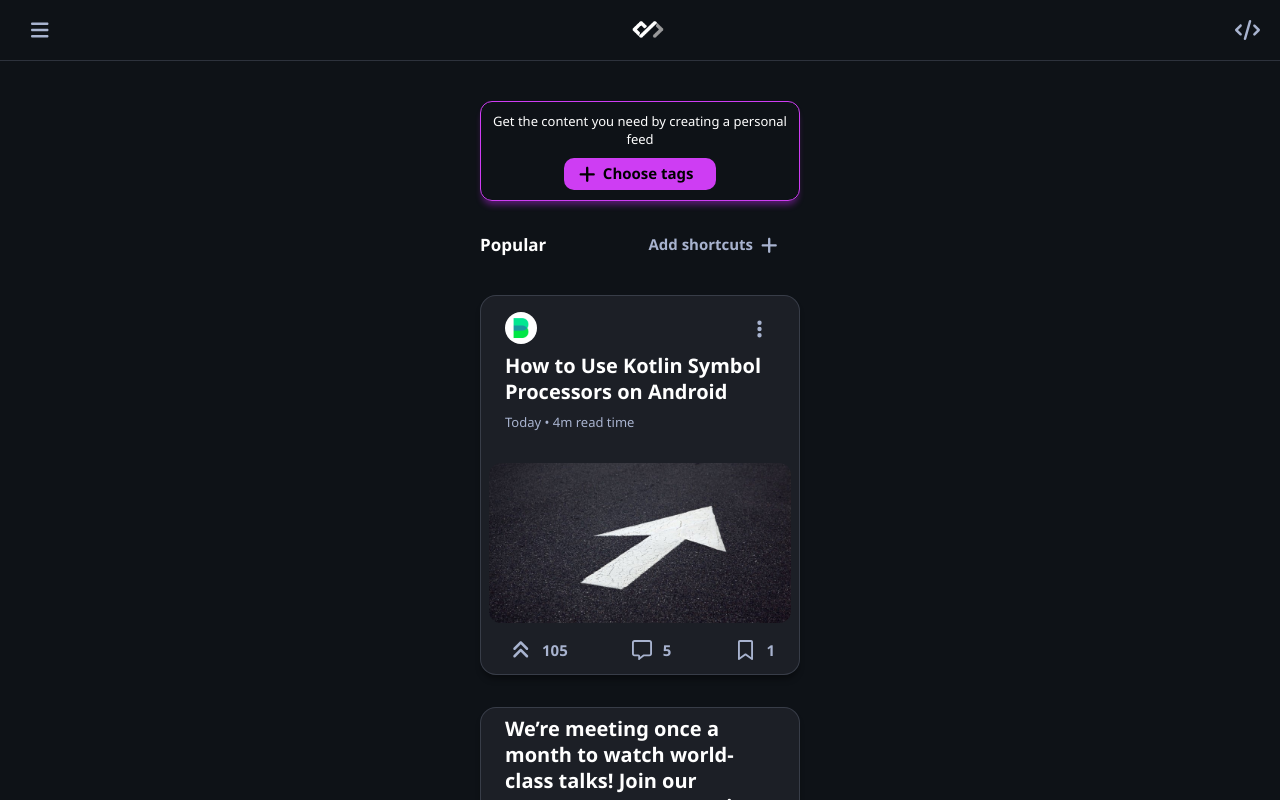
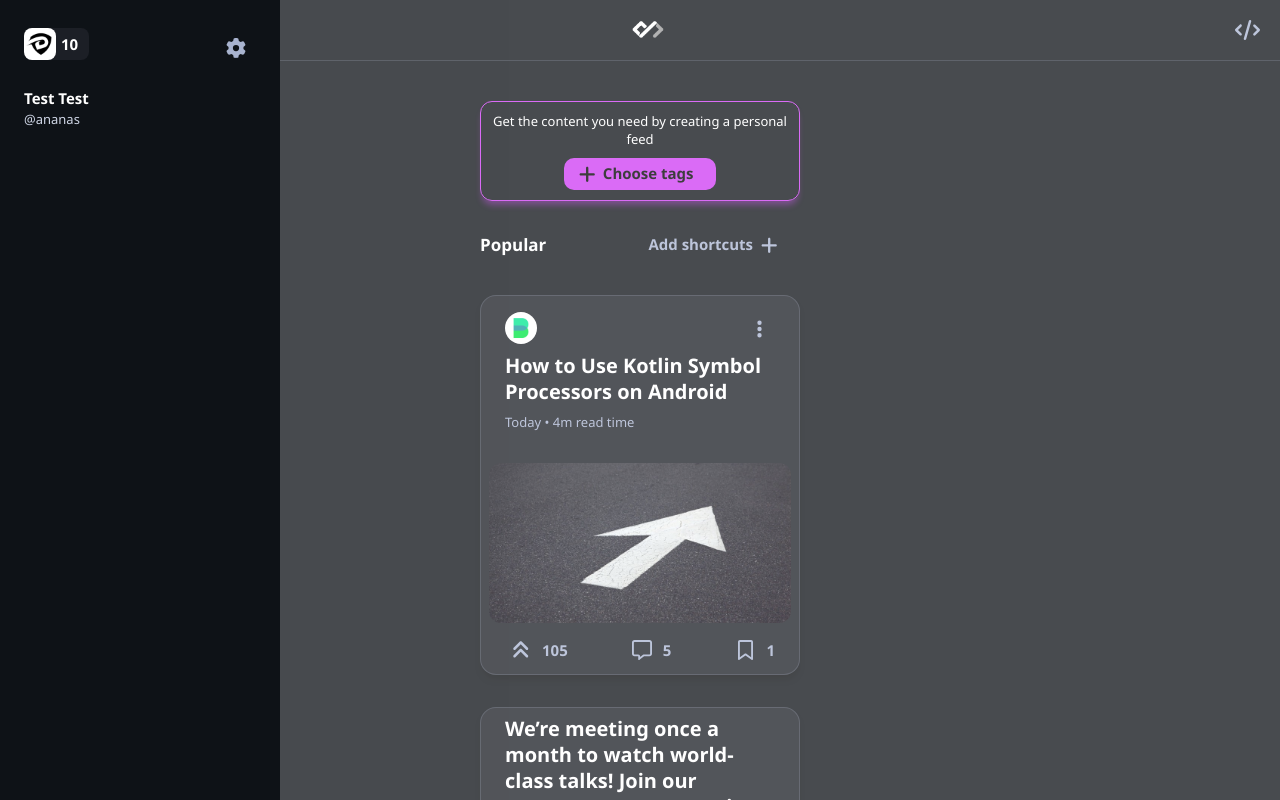
Before and after one commit to littlenines/daily-dev, a Vue app: page / in a window 1280 px wide. Shown: the top 800 px of the page. Built offline with nearby package versions, Linux system fonts and the light colour scheme.

Commit message:
added navigation and cleaned code

```diff
--- a/src/assets/scss/_variables.scss
+++ b/src/assets/scss/_variables.scss
@@ -9,6 +9,8 @@ $button-hover: #d74cf6;
 $button-default: #ce3df3;
 
 $label-tertiary: #a8b3cf;
+$label-secondary: #cfd6e6;
+$theme-overlay: #ffffff3d;
 $background-primary: #0e1217;
 $background-secondary: #1c1f26;
 $divider: rgba(168,179,207,0.2);
--- a/src/components/DevButton.vue
+++ b/src/components/DevButton.vue
@@ -161,7 +161,8 @@ export default {
         background-color: transparent;
 
         &.sm,
-        &.md {
+        &.md,
+        &.lg {
             padding: 0;
             width: 3.2rem;
             height: 3.2rem;
@@ -171,6 +172,12 @@ export default {
         &.md {
             width: 4rem;
             height: 4rem;
+            border-radius: 1.2rem;
+        }
+
+        &.lg {
+            width: 4.3rem;
+            height: 4.3rem;
             border-radius: 1.2rem;
         }
     }
--- a/src/components/DevCard.vue
+++ b/src/components/DevCard.vue
@@ -2,7 +2,7 @@
   <div class="card">
     <div v-if="!promoted" class="card-header">
       <slot name="header">
-        <a class="image-wrapper" href="/">
+        <a href="/">
           <img :src="image" alt="logo">
         </a>
         <DevButton icon :ico="ico" :iconSize="size"/>
@@ -81,10 +81,10 @@ export default {
   },
   data () {
     return {
-      promotedTitle: 'Promoted',
+      size: '2x',
       success: 'success',
       warning: 'warning',
-      size: '2x'
+      promotedTitle: 'Promoted'
     }
   }
 
--- a/src/components/DevHeader.vue
+++ b/src/components/DevHeader.vue
@@ -3,7 +3,7 @@
       <DevButton icon
                  :ico="ico"
                  :iconSize="iconSize"
-                 :size="size"/>
+                 :size="medium"/>
       <div class="image-wrapper">
         <img src="@/assets/logo.png" class="logo-image" alt="logo">
       </div>
@@ -19,9 +19,9 @@ export default {
   },
   data () {
     return {
-      ico: 'fa-solid fa-bars',
+      medium: 'md',
       iconSize: '2x',
-      size: 'md'
+      ico: 'fa-solid fa-bars'
     }
   }
 }
--- a/src/main.js
+++ b/src/main.js
@@ -10,17 +10,19 @@ import { faCode } from '@fortawesome/free-solid-svg-icons'
 import { faPlus } from '@fortawesome/free-solid-svg-icons'
 import { faEllipsisVertical } from '@fortawesome/free-solid-svg-icons'
 import { faAnglesUp } from '@fortawesome/free-solid-svg-icons'
+import { faGear } from '@fortawesome/free-solid-svg-icons'
 
 import { faMessage } from '@fortawesome/free-regular-svg-icons'
 import { faBookmark } from '@fortawesome/free-regular-svg-icons'
 
 library.add(faBars,
-    faCode,
-    faPlus,
-    faEllipsisVertical,
-    faAnglesUp,
-    faMessage,
-    faBookmark)
+            faCode,
+            faPlus,
+            faEllipsisVertical,
+            faAnglesUp,
+            faMessage,
+            faBookmark,
+            faGear)
 
 createApp(App)
 .component('font-awesome-icon', FontAwesomeIcon)
--- a/src/views/HomeView.vue
+++ b/src/views/HomeView.vue
@@ -1,21 +1,36 @@
 <template>
   <main class="main">
+<aside class="overlay">
+  <nav class="navigation">
+    <div class="navigation-header">
+        <div class="navigation-header-user">
+            <img src="/img/logo-card.webp" alt="logo">
+            <p class="navigation-header-user-level">10</p>
+        </div>
+      <DevButton icon :ico="gear" :iconSize="largeTwo" :size="medium"/>
+    </div>
+    <div class="navigation-username">
+      <p class="navigation-username-title">Test Test</p>
+      <p class="navigation-username-subtitle">@ananas</p>
+    </div>
+  </nav>
+</aside>
     <div class="container">
       <div class="tag-card">
         <p class="tag-card-title">{{ cardTitle }}</p>
-        <DevButton :iconStart="iconButton"
-                   :iconSize="iconSize"
-                   :variant="tagVariant">
+        <DevButton :iconStart="faPlus"
+                   :iconSize="large"
+                   :variant="defaultVariant">
                    {{ cardButtonTitle }}
         </DevButton>
       </div>
 
       <div class="popular">
         <h3 class="popular-title">{{ popularTitle }}</h3>
-        <DevButton :iconEnd="iconButton"
-                   :iconSize="iconSize"
-                   :size="shortcutIconSize"
-                   :variant="popularVariant">
+        <DevButton :iconEnd="faPlus"
+                   :iconSize="large"
+                   :size="medium"
+                   :variant="transparentVariant">
                    {{ transparentButtonTitle }}
         </DevButton>
       </div>
@@ -54,13 +69,15 @@ export default {
   data () {
     return {
       cards,
-      iconSize: 'lg',
-      tagVariant: 'default',
-      shortcutIconSize: 'md',
+      large: 'lg',
+      medium: 'md',
+      largeTwo: '2x',
       popularTitle: 'Popular',
-      popularVariant: 'transparent',
+      gear: 'fa-solid fa-gear',
+      defaultVariant: 'default',
+      faPlus: "fa-solid fa-plus",
       cardButtonTitle: "Choose tags",
-      iconButton: "fa-solid fa-plus",
+      transparentVariant: 'transparent',
       transparentButtonTitle: 'Add shortcuts',
       cardTitle: 'Get the content you need by creating a personal feed'
     }
@@ -69,6 +86,73 @@ export default {
 </script>
 
 <style lang="scss" scoped>
+.overlay {
+  position: fixed;
+  // display: none;
+  width: 100%;
+  height: 100%;
+  top: 0;
+  left: 0;
+  right: 0;
+  bottom: 0;
+  z-index: 2;
+  cursor: pointer;
+  background-color: $theme-overlay;
+}
+
+.navigation {
+  height: 100%;
+  width: 28rem;
+  background-color: $background-primary;
+
+  &-header {
+    display: flex;
+    padding: 2.8rem 2.4rem 2rem;
+    justify-content: space-between;
+
+    &-user {
+      display: flex;
+      width: 6.5rem;
+      height: 3.2rem;
+      align-items: center;
+      border-radius: .8rem;
+      background-color: $background-secondary;
+
+      img {
+        width: 3.2rem;
+        height: 3.2rem;
+        border-radius: .8rem;
+      }
+    }
+
+    &-user-level {
+      color: $white;
+      font-weight: 700;
+      font-size: 1.5rem;
+      padding-left: .5rem;
+    }
+  }
+
+&-username {
+  padding: 0 2.4rem;
+    &-title {
+      color: $white;
+      font-weight: 700;
+      line-height: 2rem;
+      font-size: 1.5rem;
+      margin-bottom: .2rem;
+    }
+
+    &-subtitle {
+      color: $label-secondary;
+      line-height: 1.8rem;
+      font-size: 1.3rem;
+      margin-bottom: .2rem;
+    }
+
+}
+}
+
   .main {
     display: flex;
     justify-content: center;
```
